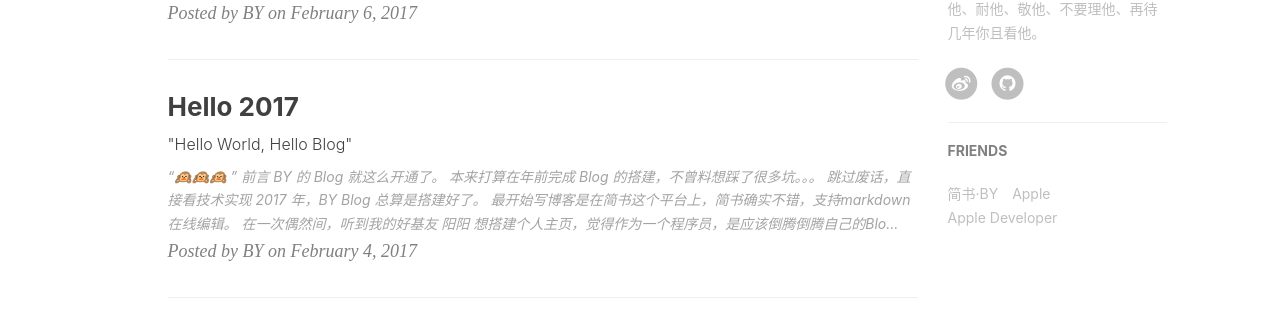
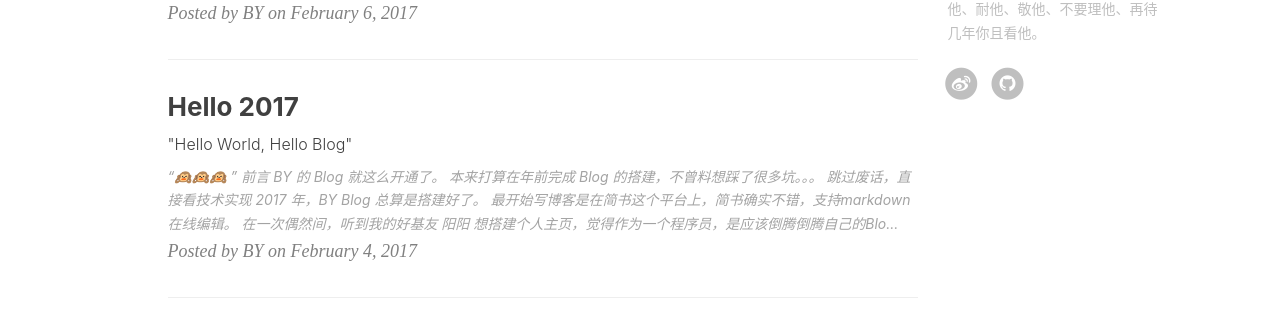
Before and after one commit to cengjingyouguoai/cengjingyouguoai.github.io, a Jekyll site: the page built from index.html, in a window 1280 px wide. Shown: the part 853-1168 px from the top of the page. Built offline with Jekyll 4.4.1, drawn with Linux system fonts in a browser that asks for light colours; nearby versions of some CDN libraries; the list of posts is cut into pages by our own code; comment, search, counter and statistics services are not loaded; part of the change alters nothing that is shown.

Commit message:
Update _config.yml

```diff
--- a/_config.yml
+++ b/_config.yml
@@ -91,15 +91,15 @@ service-worker: true
 
 
 # Friends
-friends: [
-    {
-        title: "简书·BY",
-        href: "http://www.jianshu.com/u/e71990ada2fd"
-    },{
-        title: "Apple",
-        href: "https://apple.com"
-    },{
-        title: "Apple Developer",
-        href: "https://developer.apple.com/"
-    }
-]
+#friends: [
+  #  {
+   #     title: "简书·BY",
+  #      href: "http://www.jianshu.com/u/e71990ada2fd"
+   # },{
+   #     title: "Apple",
+   #     href: "https://apple.com"
+   # },{
+    #    title: "Apple Developer",
+  #      href: "https://developer.apple.com/"
+   # }
+#]
```
